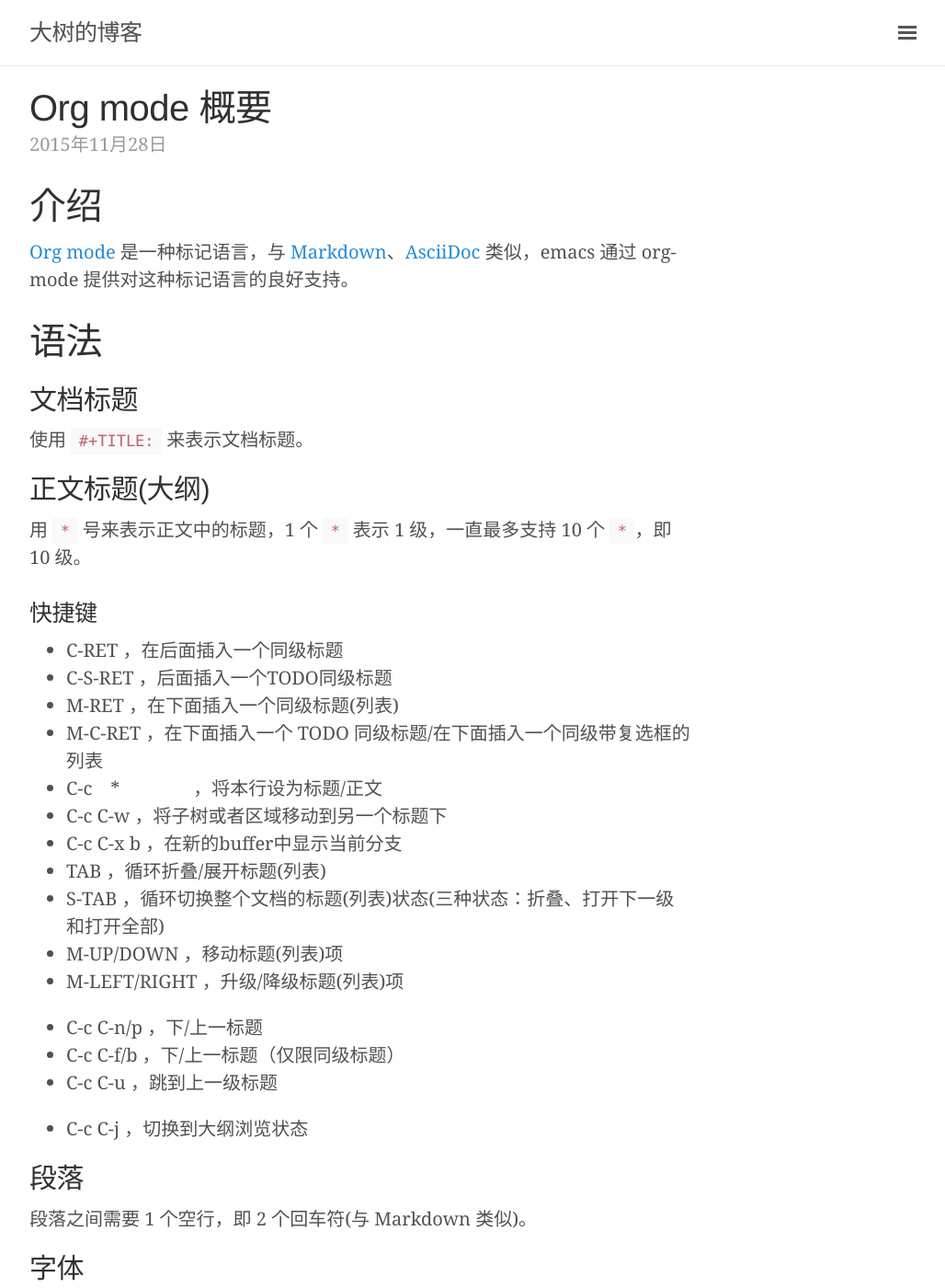
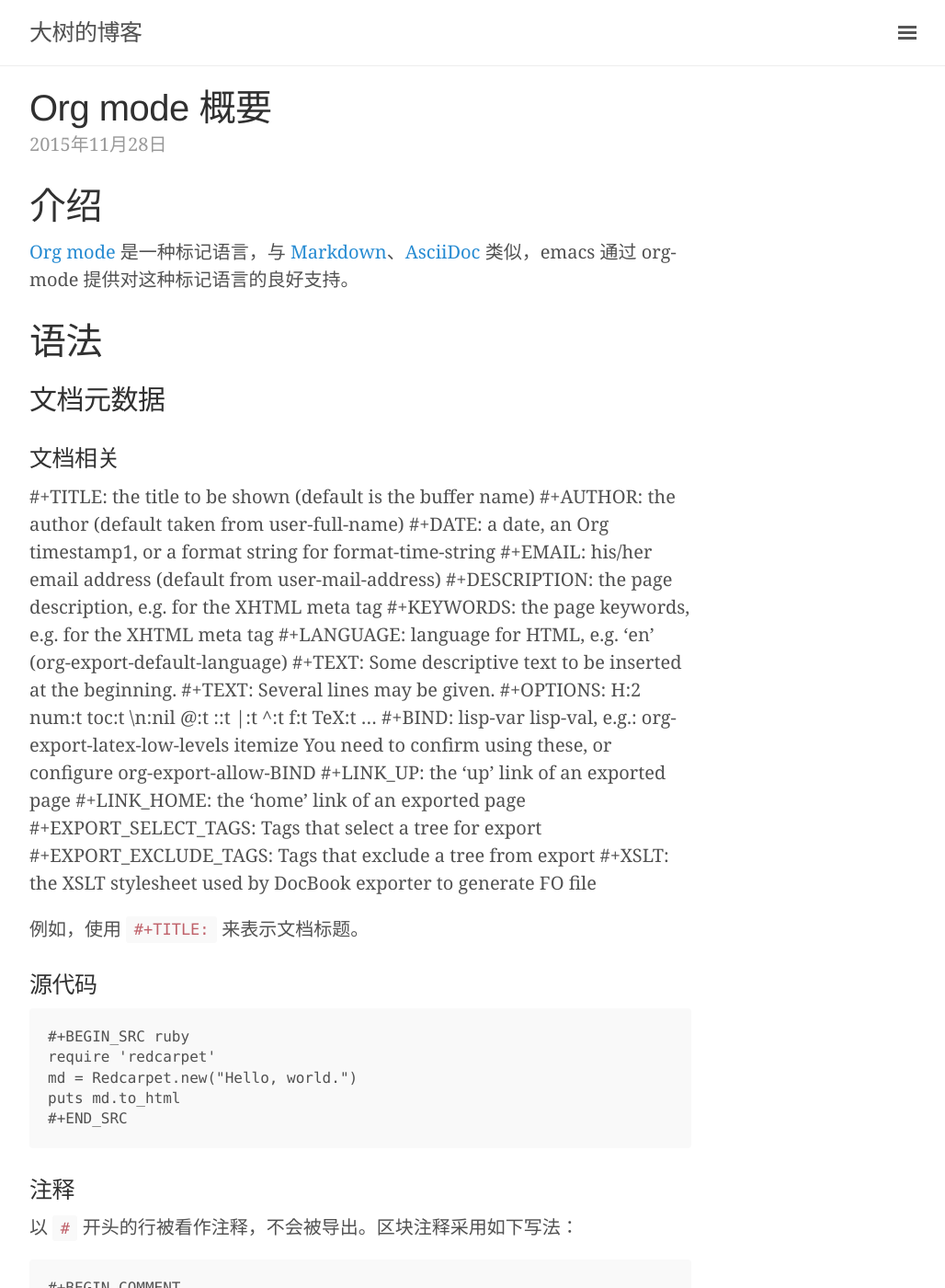
Before and after one commit to 0000-bigtree/0000-bigtree.github.io, a Jekyll site: the page built from _posts/2015-11-28-org-mode.md, in a window 1280 px wide and 1400 px high. Shown: the whole window at 92% size, without its empty margins (248-1276 px from the left). Built offline with Jekyll 4.4.1, drawn with Linux system fonts in a browser that asks for light colours; some of the changed text lies outside the part shown.

Commit message:
update org-mode and config spacemacs, they almost finished

```diff
--- a/_posts/2015-11-28-org-mode.md
+++ b/_posts/2015-11-28-org-mode.md
@@ -13,13 +13,72 @@ categories: emacs org-mode
 
 # 语法
 
-## 文档标题
+## 文档元数据
 
-使用 `#+TITLE:` 来表示文档标题。
+### 文档相关
+
+\#+TITLE:       the title to be shown (default is the buffer name)
+\#+AUTHOR:      the author (default taken from user-full-name)
+\#+DATE:        a date, an Org timestamp1, or a format string for format-time-string
+\#+EMAIL:       his/her email address (default from user-mail-address)
+\#+DESCRIPTION: the page description, e.g. for the XHTML meta tag
+\#+KEYWORDS:    the page keywords, e.g. for the XHTML meta tag
+\#+LANGUAGE:    language for HTML, e.g. ‘en’ (org-export-default-language)
+\#+TEXT:        Some descriptive text to be inserted at the beginning.
+\#+TEXT:        Several lines may be given.
+\#+OPTIONS:     H:2 num:t toc:t \n:nil @:t ::t |:t ^:t f:t TeX:t ...
+\#+BIND:        lisp-var lisp-val, e.g.: org-export-latex-low-levels itemize You need to confirm using these, or configure org-export-allow-BIND
+\#+LINK\_UP:     the 'up' link of an exported page
+\#+LINK\_HOME:   the 'home' link of an exported page
+\#+EXPORT\_SELECT\_TAGS:   Tags that select a tree for export
+\#+EXPORT\_EXCLUDE_TAGS:  Tags that exclude a tree from export
+\#+XSLT:        the XSLT stylesheet used by DocBook exporter to generate FO file
+
+例如，使用 `#+TITLE:` 来表示文档标题。
+
+
+### 源代码
+
+    #+BEGIN_SRC ruby
+    require 'redcarpet'
+    md = Redcarpet.new("Hello, world.")
+    puts md.to_html
+    #+END_SRC
+
+### 注释
+
+以 `#` 开头的行被看作注释，不会被导出。区块注释采用如下写法：
+
+    #+BEGIN_COMMENT
+    块注释
+    ...
+    #+END_COMMENT
+
+### 表格说明及命名
+
+可以在表格的上面加入，
+
+    #+NAME: My Target
+    #+CAPTION: This is the caption for the next table
+    | a | b | c |
+    | 1 | 2 | 3 |
+    ...
+
+`#+NAME:` 为引用链接，`#+CPATION:` 为表格说明(描述)。
+
+### 包含文件
+
+当导出文档时，你可以包含其他文件中的内容。比如，想包含你的“.emacs”文件，你可以用：
+
+    #+INCLUDE: "~/.emacs" src emacs-lisp
+
+可选的第二个第三个参数是组织方式（例如，“quote”，“example”，或者“src”），如果是 “src”，语言用来格式化内容。组织方式是可选的，如果不给出，文本会被当作 Org 模式的正常处理。用 C-c，可以访问包含的文件。
 
 ## 正文标题(大纲)
 
 用 `*` 号来表示正文中的标题，1 个 `*` 表示 1 级，一直最多支持 10 个 `*`，即 10 级。
+
+可以为标题增加标签(tags)，格式为 `:标签:`，如果有多个标签，标签之间以 `:` 分隔开，如 `:标签1:标签2:`。标签有继承性，下级标题会继承上级的标签。
 
 ### 快捷键
 
@@ -68,6 +127,8 @@ categories: emacs org-mode
 
 以 `::` 将项和描述分开，项以 `-` 或 `＋` 开头。
 
+列表可以在其上级的名称中加 `[%]` 或 `[/]`，这样能在下级列表的复选框选中后，自动计算上级的完成比。
+
 ### 快捷键
 
 * M+RET   ，插入一个同级新列表项
@@ -112,6 +173,26 @@ categories: emacs org-mode
 
 定义脚注的语法为 `[fn:1] this is 一个脚注。`，可以定在文档的任意位置。用 `引用这个[fn:1]脚注` 的方式来在文档中任意位置引用脚注，导出为其他格式的文档时，脚注定义会显示在文档的最后面。
 
+## 链接
+
+### 外部链接
+Org 支持的链接格式包括文件、网页、新闻组、BBDB 数据库项、IRC 会话和记录。外部链接是 URL 格式的定位器。以识别符开头，后面跟着一个冒号，冒号后面不能有空格。资源也可以位于本地，如图片、文件等。语法为 `[[链接地址][链接内容]]`，如，
+
+    [[http://orgmode.org/orgguide.pdf][grgguid.pdf]]]
+    [[file:/home/maple/图片/test.jpg][a picture]]
+
+也可以去掉标签，
+
+    [[file:/home/maple/图片/test.jpg]]
+
+### 内部链接
+
+    [[标题文字或#属性]]
+
+### 快捷键
+
+C-c C-l，编辑光标所在的链接
+
 # 导出为其他格式的文档
 
 ## 快捷键
```
Also changed, not shown: _posts/2015-11-23-config-spacemacs.md (+15 -1 lines).
